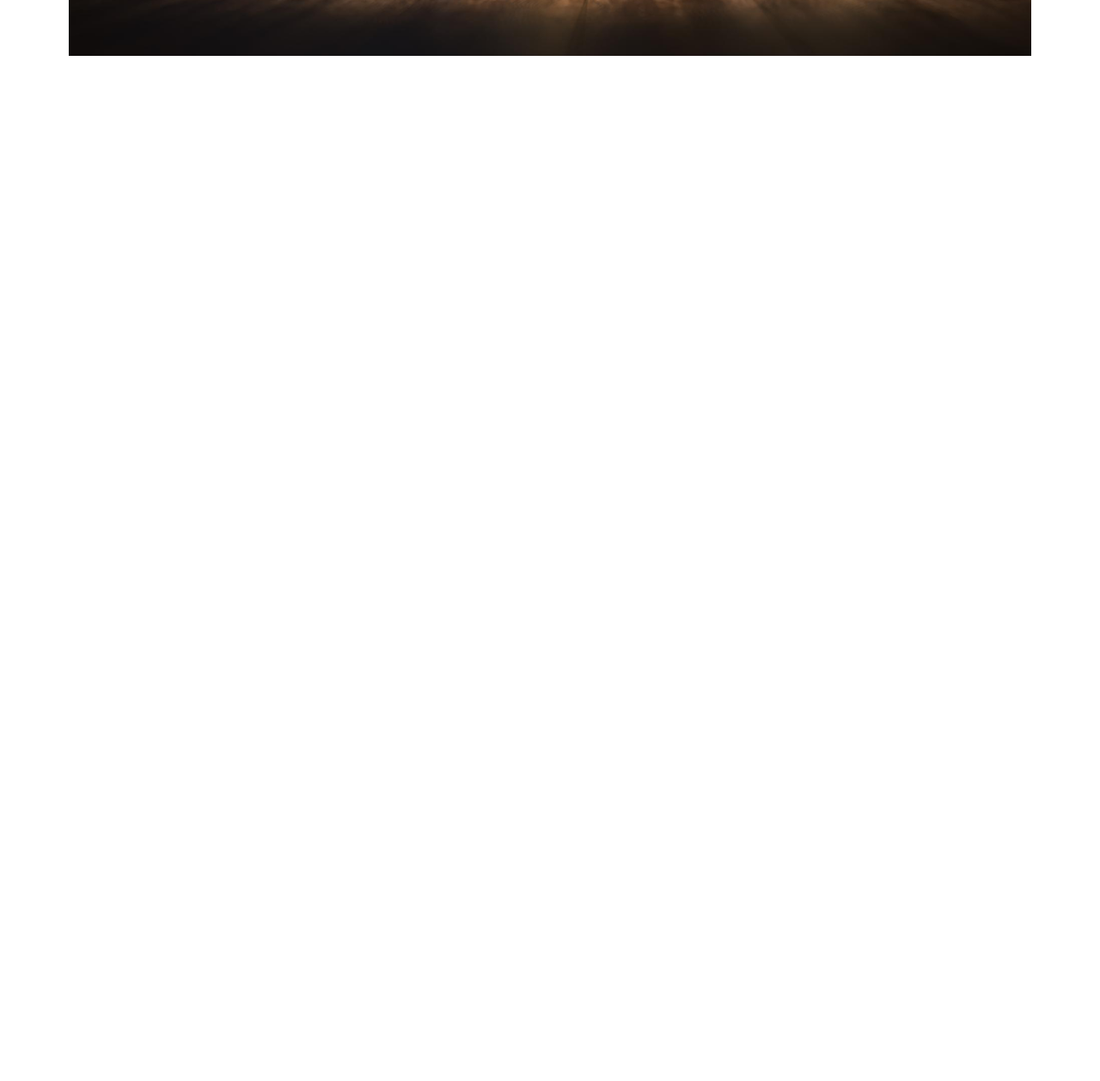
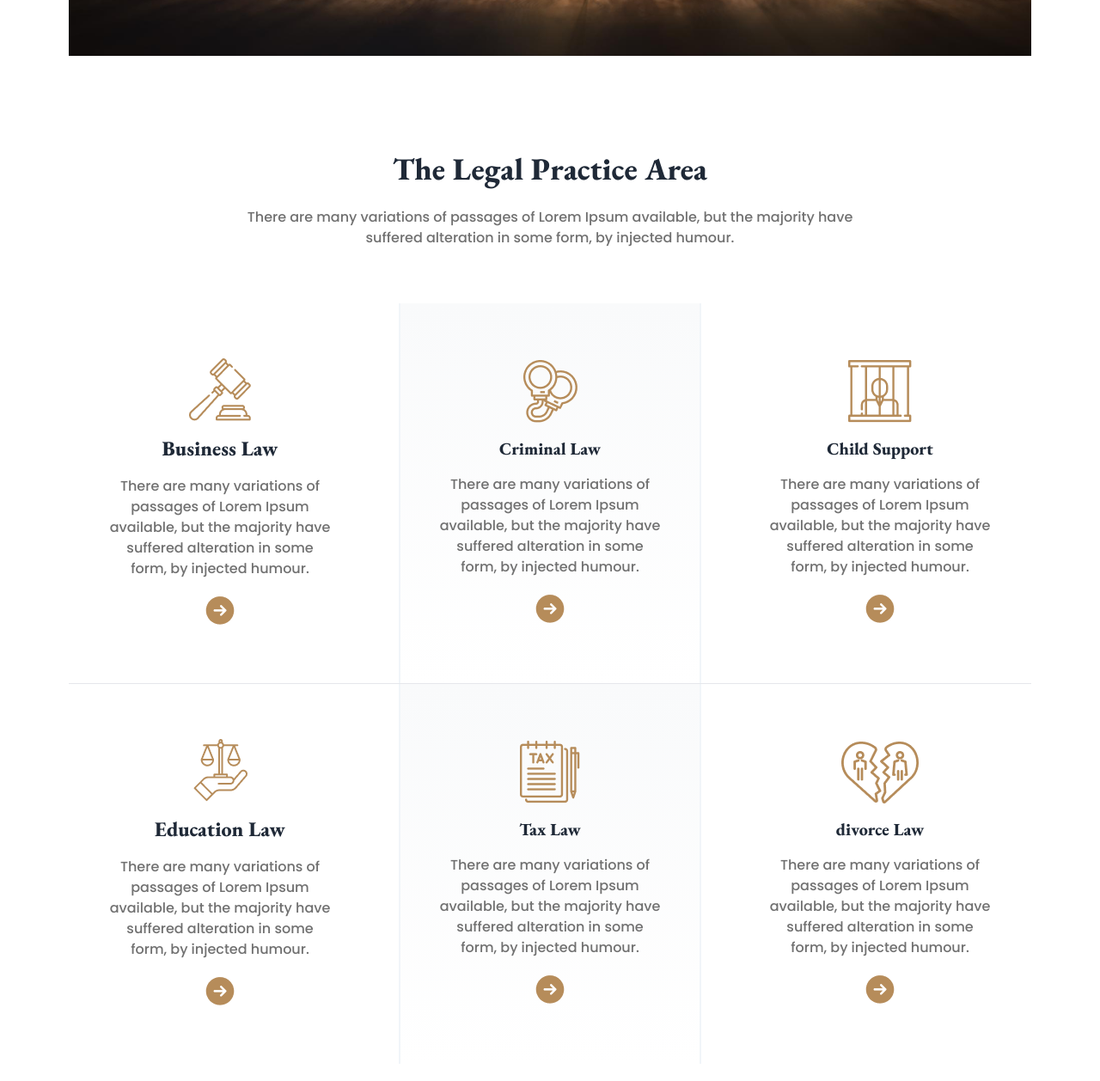
Before and after one commit to sobahan-ali/legal-solution, a plain HTML site: page index.html in a window 1280 px wide. Shown: the part 597-1855 px from the top of the page at 86% size. Before the commit the page ends 800 px from the top, so only its background shows below. Drawn offline with nearby package versions, Linux system fonts and the light colour scheme.

Commit message:
legal practice area section added

```diff
--- a/index.html
+++ b/index.html
@@ -23,10 +23,12 @@
                 extend: {
                     colors: {
                         btnRegular: '#B68C5A',
+                        textColor: "#707070",
                     },
                     backgroundImage: {
                         bgBanner: "url('./images/banner.png')",
-                    }
+                    },
+
                 }
             }
         }
@@ -111,8 +113,94 @@
         </section>
     </header>
     <main>
-        <section>
-
+        <!-- start legal practice area -->
+        <section class="mt-28 mb-5">
+            <div class="text-center md:mb-16">
+                <h2 class="text-4xl font-extrabold font-garamond mb-6">The Legal Practice Area</h2>
+                <p class="text-textColor font-poppins text-base">
+                    There are many variations of passages of Lorem Ipsum available, but the majority have <br>
+                    suffered
+                    alteration in some form, by injected humour.
+                </p>
+            </div>
+            <!-- container 1 -->
+            <div class="grid md:grid-cols-2 lg:grid-cols-3 gap-8">
+                <!-- card 1 -->
+                <div class="flex flex-col items-center justify-center p-4 md:p-16 space-y-4">
+                    <img src="./images/business.png" alt="">
+                    <h4 class="text-3xl lg:text-2xl font-extrabold font font-garamond">Business Law</h4>
+                    <p class="font-poppins text-base text-textColor text-center w-[258px]">There are many variations of
+                        passages
+                        of Lorem
+                        Ipsum available,
+                        but the majority have suffered
+                        alteration in some form, by injected humour.</p>
+                    <img src="./images/Frame.png" alt="">
+                </div>
+                <!-- card 2 -->
+                <div
+                    class="bg-gradient-to-b from-gray-50 to-white border-x-2 border-x-slate-100 flex flex-col items-center justify-center p-4 md:p-16 space-y-4">
+                    <img src="./images/criminal.png" alt="">
+                    <h4 class="text-3xl lg:text-xl font-extrabold font font-garamond">Criminal Law</h4>
+                    <p class="font-poppins text-base text-textColor text-center w-[258px]">There are many variations of
+                        passages of Lorem Ipsum available, but the majority have suffered alteration in some form, by
+                        injected humour.</p>
+                    <img src="./images/Frame.png" alt="">
+                </div>
+                <!-- card 3 -->
+                <div class="flex flex-col items-center justify-center p-4 md:p-16 space-y-4">
+                    <img src="./images/child.png" alt="">
+                    <h4 class="text-3xl lg:text-xl font-extrabold font font-garamond">Child Support</h4>
+                    <p class="font-poppins text-base text-textColor text-center w-[258px]">There are many variations of
+                        passages
+                        of Lorem
+                        Ipsum available,
+                        but the majority have suffered
+                        alteration in some form, by injected humour.</p>
+                    <img src="./images/Frame.png" alt="">
+                </div>
+            </div>
+            <!-- horizontal line -->
+            <span class="md:hidden lg:block">
+                <hr>
+            </span>
+            <!-- container 2 -->
+            <div class="grid md:grid-cols-2 lg:grid-cols-3 gap-8">
+                <!-- card 1 -->
+                <div class="flex flex-col items-center justify-center p-4 md:p-16 space-y-4">
+                    <img src="./images/education.png" alt="">
+                    <h4 class="text-3xl lg:text-2xl font-extrabold font font-garamond">Education Law</h4>
+                    <p class="font-poppins text-base text-textColor text-center w-[258px]">There are many variations of
+                        passages
+                        of Lorem
+                        Ipsum available,
+                        but the majority have suffered
+                        alteration in some form, by injected humour.</p>
+                    <img src="./images/Frame.png" alt="">
+                </div>
+                <!-- card 2 -->
+                <div
+                    class="bg-gradient-to-b from-gray-50 to-white border-x-2 border-x-slate-100 flex flex-col items-center justify-center p-4 md:p-16 space-y-4">
+                    <img src="./images/tax.png" alt="">
+                    <h4 class="text-3xl lg:text-xl font-extrabold font font-garamond">Tax Law</h4>
+                    <p class="font-poppins text-base text-textColor text-center w-[258px]">There are many variations of
+                        passages of Lorem Ipsum available, but the majority have suffered alteration in some form, by
+                        injected humour.</p>
+                    <img src="./images/Frame.png" alt="">
+                </div>
+                <!-- card 3 -->
+                <div class="flex flex-col items-center justify-center p-4 md:p-16 space-y-4">
+                    <img src="./images/divorce.png" alt="">
+                    <h4 class="text-3xl lg:text-xl font-extrabold font font-garamond">divorce Law</h4>
+                    <p class="font-poppins text-base text-textColor text-center w-[258px]">There are many variations of
+                        passages
+                        of Lorem
+                        Ipsum available,
+                        but the majority have suffered
+                        alteration in some form, by injected humour.</p>
+                    <img src="./images/Frame.png" alt="">
+                </div>
+            </div>
         </section>
     </main>
 </body>
```
